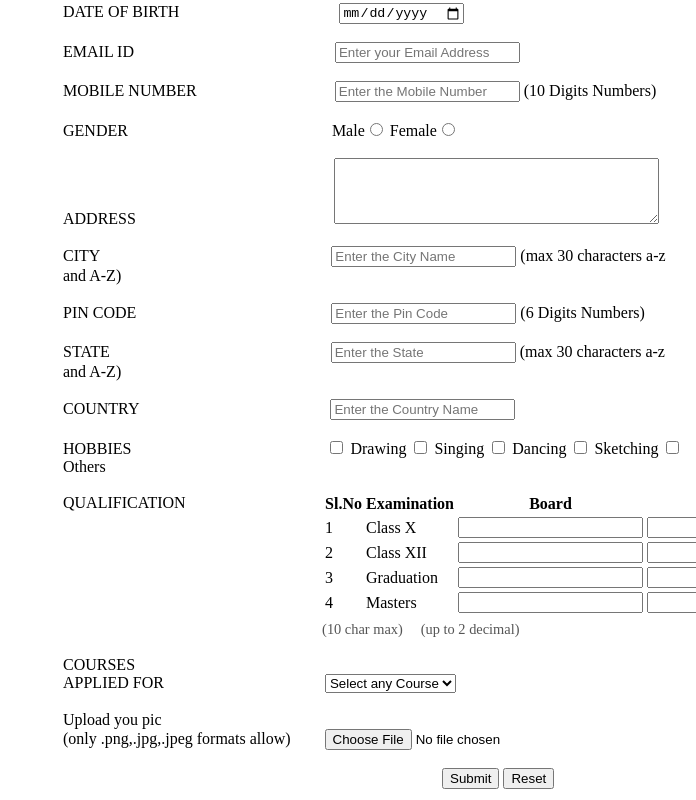
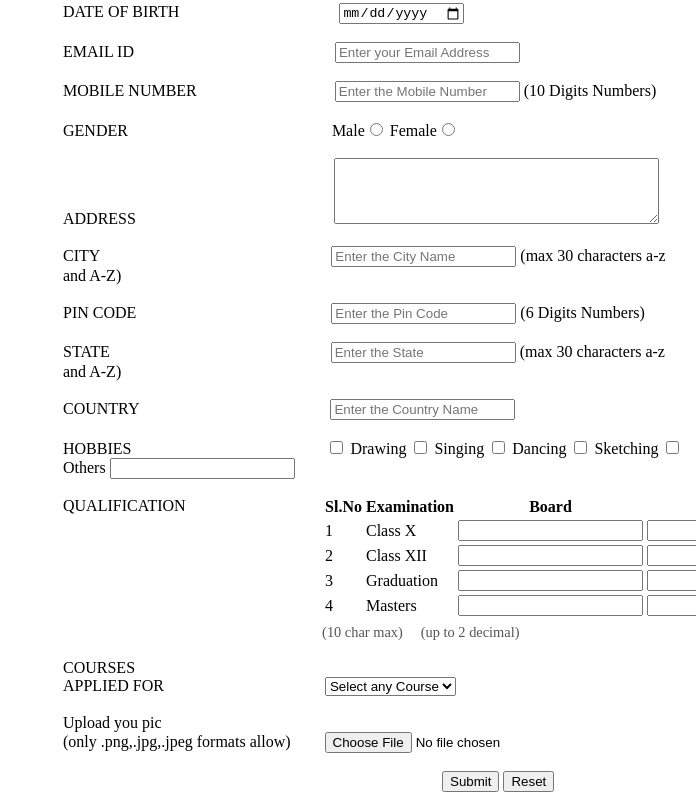
Before and after one commit to Bytehax21/Week2-Assignment-Deploy, a plain HTML site: page Register.html in a window 1280 px wide. Shown: the part 494-1294 px from the top of the page, without its empty margins (584-1280 px from the left). Drawn offline with Linux system fonts and the light colour scheme.

Commit message:
Update Register.html

```diff
--- a/Register.html
+++ b/Register.html
@@ -133,7 +133,7 @@
 
           <label> <input type="checkbox"  /> Sketching </label>
 
-          <label> <input type="checkbox" required/> Others </label> <br />
+          <label> <input type="checkbox" required/> Others <input type="text" required> </label> <br />
           <br />
 
           <div class="qualification-section">
```
